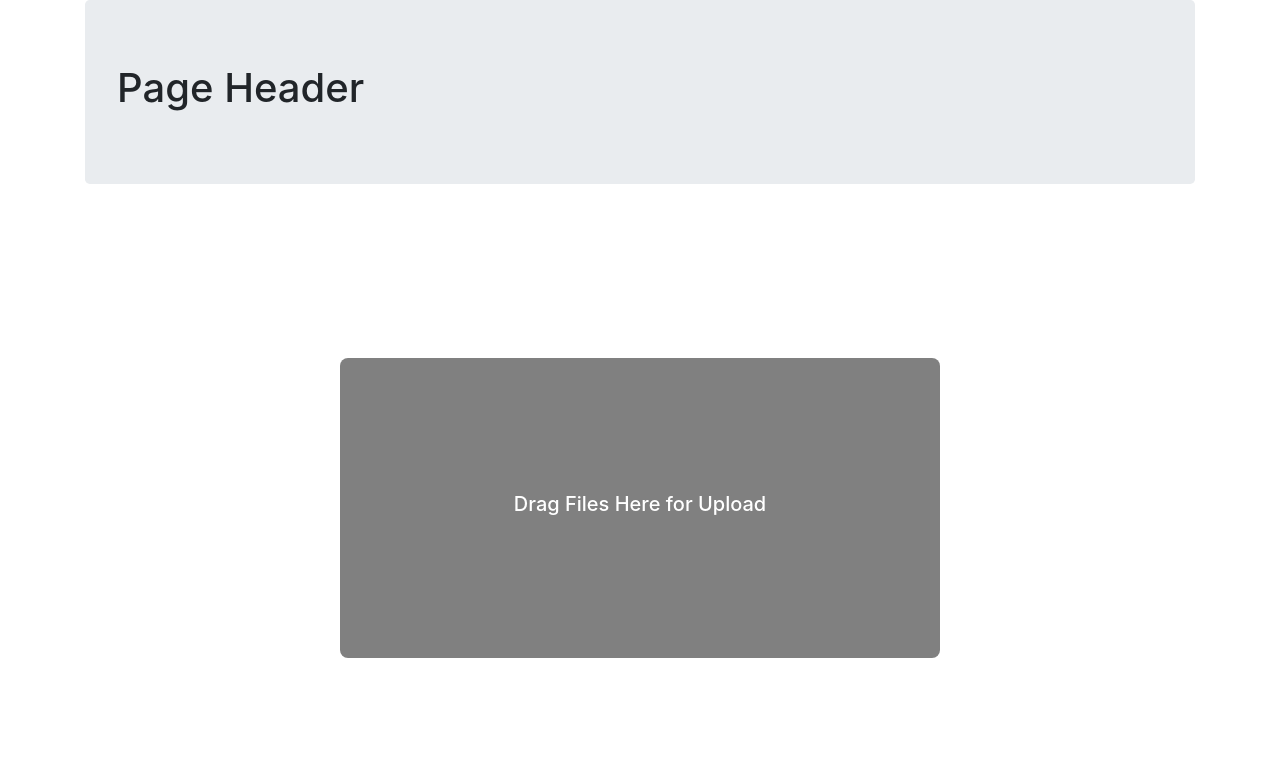
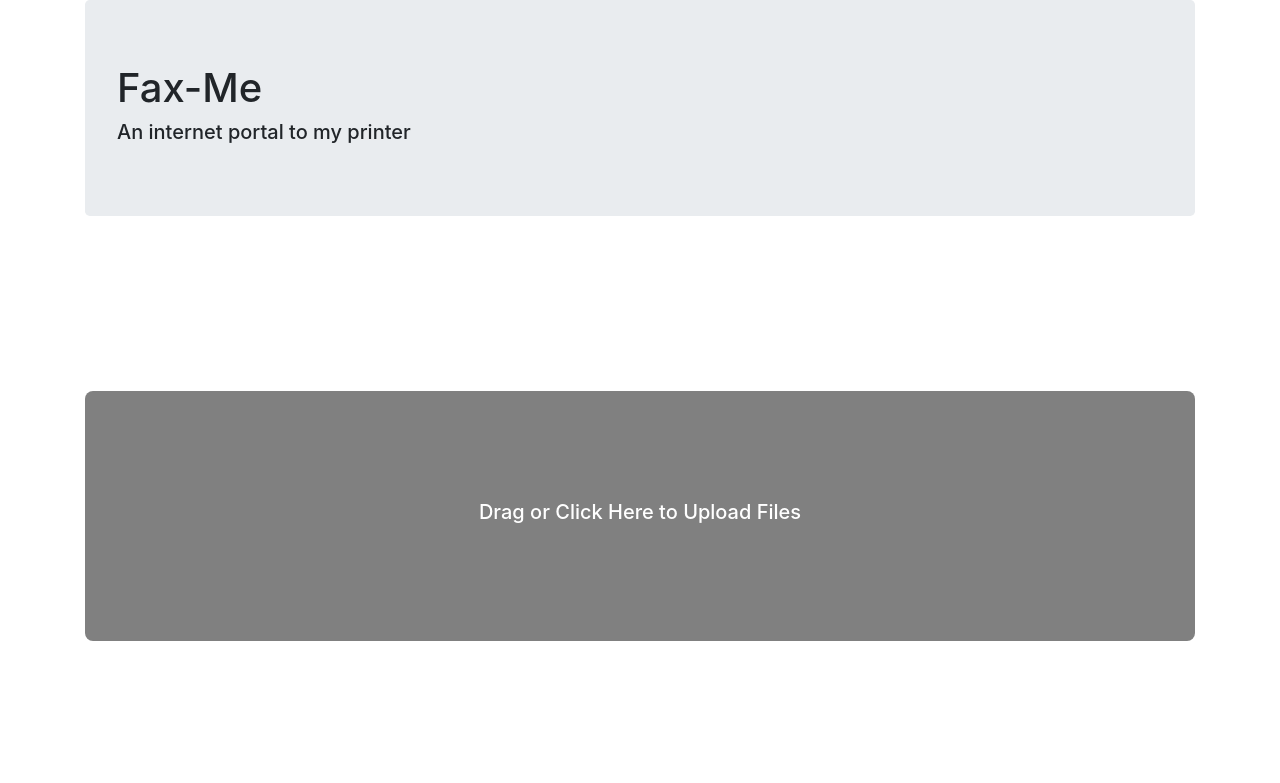
Before and after one commit to Maxunm/Fax-Me, a PHP site: page / in a window 1280 px wide. Shown: the top 783 px of the page. Run offline with PHP 8.4, Linux system fonts and the light colour scheme.

Commit message:
Updated Header Text and Upload Box Width

```diff
--- a/css/index.css
+++ b/css/index.css
@@ -4,8 +4,7 @@ html body #mainContent {
 
 #uploadSquare {
   background: gray;
-  width: 600px;
-  height: 300px;
+  height: 250px;
   padding: 1em;
   border-radius: .5em;
   color: white;
--- a/css/index.sass
+++ b/css/index.sass
@@ -5,8 +5,7 @@ html body #mainContent
 #uploadSquare
     background: gray
 
-    width: 600px
-    height: 300px
+    height: 250px
 
     padding: 1em
     border-radius: .5em
--- a/index.php
+++ b/index.php
@@ -21,22 +21,20 @@
 <body onload="onload()">
     <div id="mainContent" class="container d-flex flex-column">
         <div class="jumbotron">
-            <h1>Page Header</h1>
+            <h1>Fax-Me</h1>
+            <h5>An internet portal to my printer</h5>
         </div>
 
-        <div class="flex-grow-1 d-flex flex-column align-items-center justify-content-center">
-            <div id="uploadSquare" class="d-flex flex-column align-items-center justify-content-center">
-                <h5>Drag Files Here for Upload</h5>
+        <div class="flex-grow-1 d-flex flex-column align-items-center justify-content-center mb-3">
+            <div id="uploadSquare" class="container d-flex flex-column align-items-center justify-content-center">
+                <h5>Drag or Click Here to Upload Files</h5>
             </div>
         </div>
     </div>
     <?php
-        include("successToast.html");
-        include("failureToast.html");
+    include("successToast.html");
+    include("failureToast.html");
     ?>
-    <script>
-
-</script>
 </body>
 
 </html>
```
Also changed, not shown: 1 other file.
